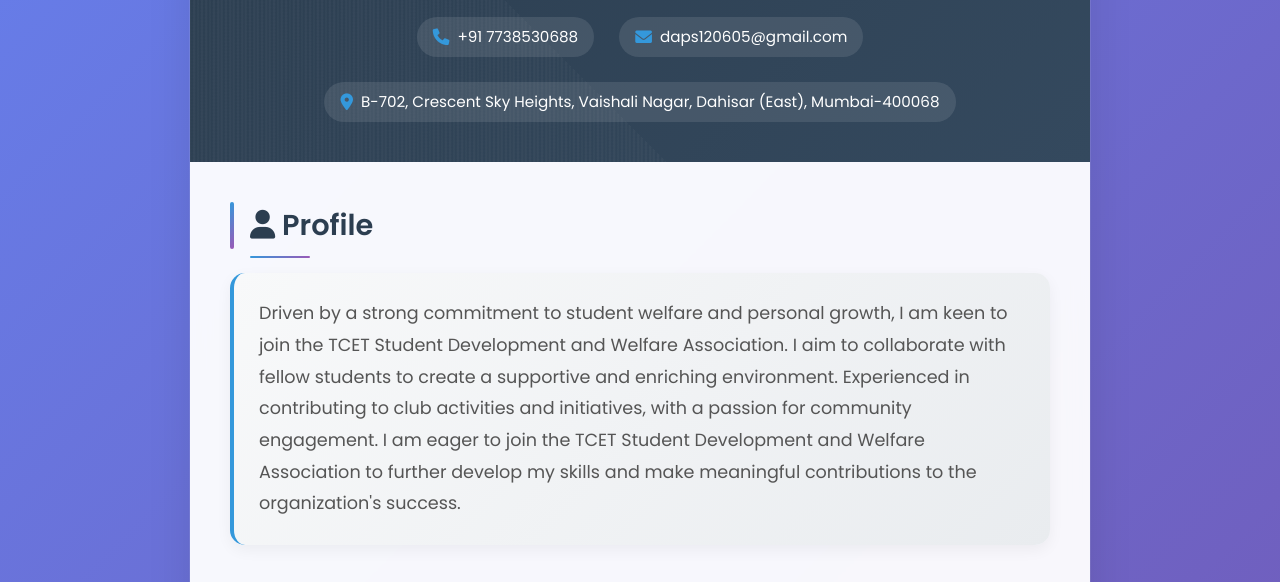
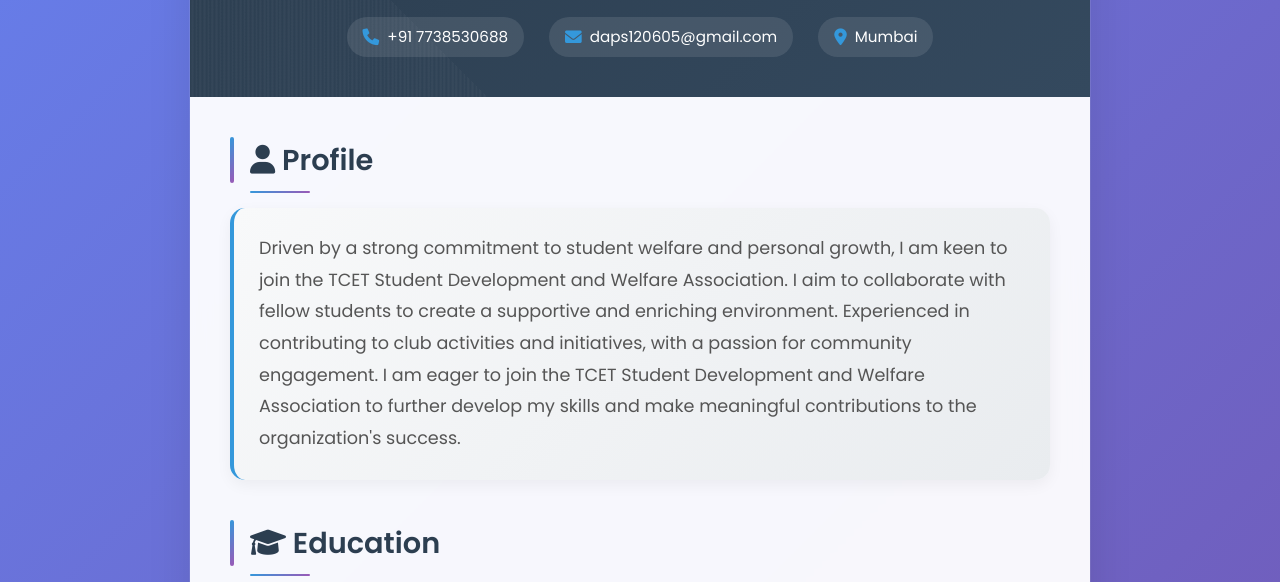
Before and after one commit to DaiwikShetty/DaiwikShetty.github.io, a plain HTML site: page index.html in a window 1280 px wide. Shown: the part 140-722 px from the top of the page. Drawn offline with Linux system fonts and the light colour scheme.

Commit message:
Update index.html

```diff
--- a/index.html
+++ b/index.html
@@ -367,7 +367,7 @@
                 </div>
                 <div class="contact-item">
                     <i class="fas fa-map-marker-alt"></i>
-                    <span>B-702, Crescent Sky Heights, Vaishali Nagar, Dahisar (East), Mumbai-400068</span>
+                    <span> Mumbai</span>
                 </div>
             </div>
         </div>
```
